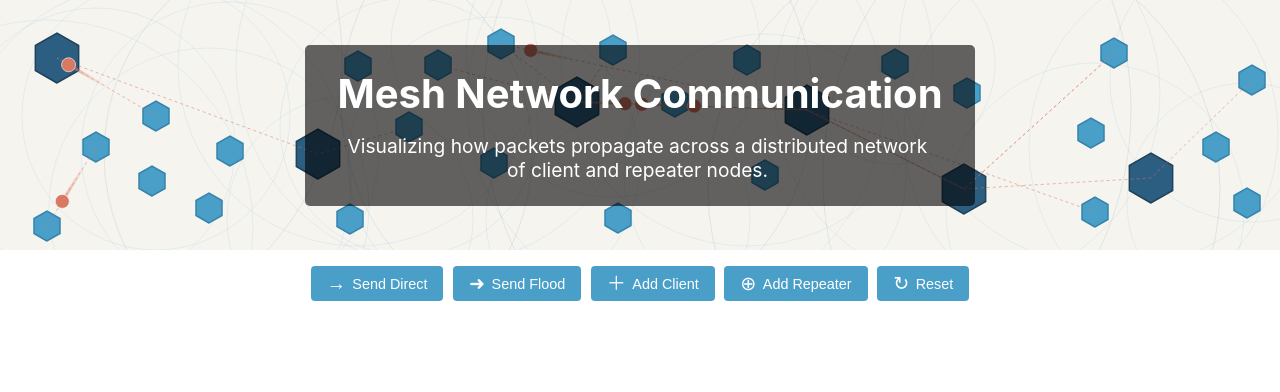
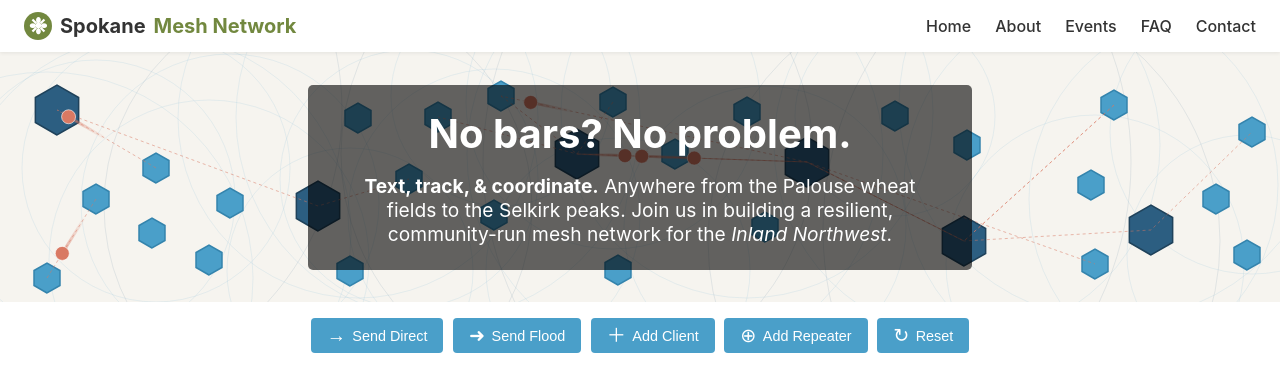
Before and after one commit to EarthmanMuons/spokanemesh-net, a website: page src/demo.html in a window 1280 px wide. Drawn offline with Linux system fonts and the light colour scheme.

Commit message:
feat: add navbar above the hero section with new content

```diff
--- a/src/demo.html
+++ b/src/demo.html
@@ -20,6 +20,7 @@
         --button-hover: hsl(205, 49%, 34%); /* #2d5e82 */
         --button-clicked: hsl(85, 40%, 45%); /* #7aa145 */
         --button-text: hsl(0, 0%, 100%); /* #ffffff */
+        --brand-accent: hsl(78, 37%, 39%); /* #748a3f */
       }
 
       * {
@@ -36,6 +37,71 @@
         color: var(--text-color);
       }
 
+      /* ---------- NAVBAR ---------- */
+      .navbar {
+        position: sticky;
+        top: 0;
+        width: 100%;
+        background-color: #ffffff;
+        display: flex;
+        align-items: center;
+        justify-content: space-between;
+        padding: 0.75rem 1.5rem;
+        box-shadow: 0 1px 4px rgba(0, 0, 0, 0.08);
+        z-index: 1000;
+      }
+
+      .brand {
+        display: flex;
+        align-items: center;
+        gap: 0.5rem;
+        font-size: 1.25rem;
+        font-weight: 700;
+        color: var(--text-color);
+        text-decoration: none;
+      }
+
+      .brand-icon {
+        width: 28px;
+        height: 28px;
+        border-radius: 50%;
+        background: var(--brand-accent);
+        display: flex;
+        align-items: center;
+        justify-content: center;
+        color: #ffffff;
+        font-size: 22px;
+        line-height: 0;
+      }
+
+      .brand .highlight {
+        color: var(--brand-accent);
+      }
+
+      .nav-links {
+        list-style: none;
+        display: flex;
+        gap: 1.5rem;
+      }
+
+      .nav-links a {
+        text-decoration: none;
+        color: var(--text-color);
+        font-weight: 500;
+        transition: color 0.2s;
+      }
+
+      .nav-links a:hover {
+        color: var(--button-hover);
+      }
+
+      @media (max-width: 768px) {
+        .nav-links {
+          gap: 1rem;
+        }
+      }
+
+      /* ---------- HERO SECTION ---------- */
       .hero-section {
         position: relative;
         width: 100%;
@@ -201,13 +267,31 @@
     </style>
   </head>
   <body>
+    <header class="navbar">
+      <a href="#" class="brand">
+        <span class="brand-icon">❉</span>Spokane
+        <span class="highlight">Mesh Network</span>
+      </a>
+      <nav>
+        <ul class="nav-links">
+          <li><a href="#">Home</a></li>
+          <li><a href="#">About</a></li>
+          <li><a href="#">Events</a></li>
+          <li><a href="#">FAQ</a></li>
+          <li><a href="#">Contact</a></li>
+        </ul>
+      </nav>
+    </header>
+
     <section class="hero-section">
       <div class="hero-overlay">
         <div class="hero-text-background">
-          <h1 class="hero-title">Mesh Network Communication</h1>
+          <h1 class="hero-title">No bars? No problem.</h1>
           <p class="hero-description">
-            Visualizing how packets propagate across a distributed network of
-            client and repeater nodes.
+            <strong>Text, track, & coordinate.</strong> Anywhere from the
+            Palouse wheat fields to the Selkirk peaks. Join us in building a
+            resilient, community-run mesh network for the
+            <em>Inland Northwest</em>.
           </p>
         </div>
       </div>
```
